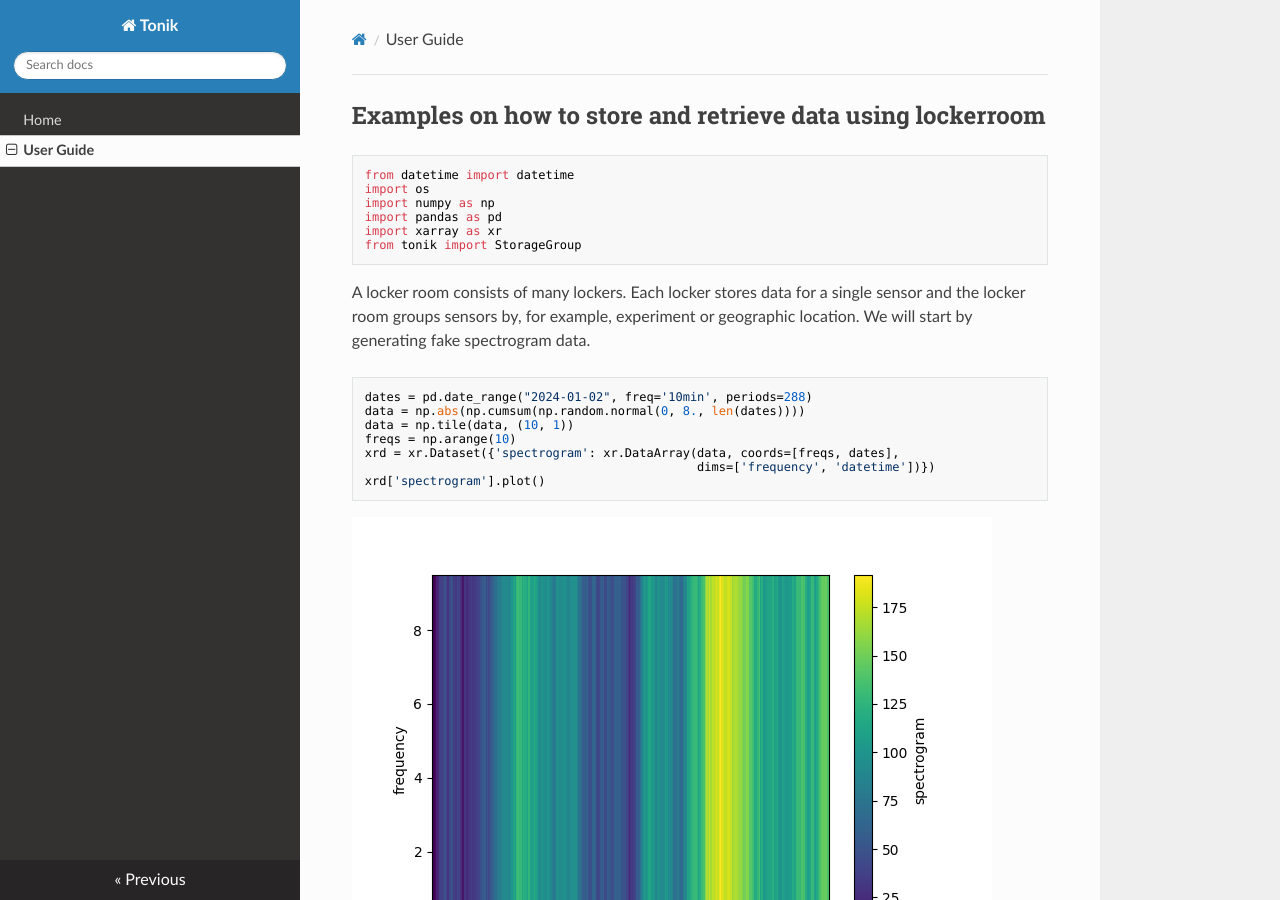
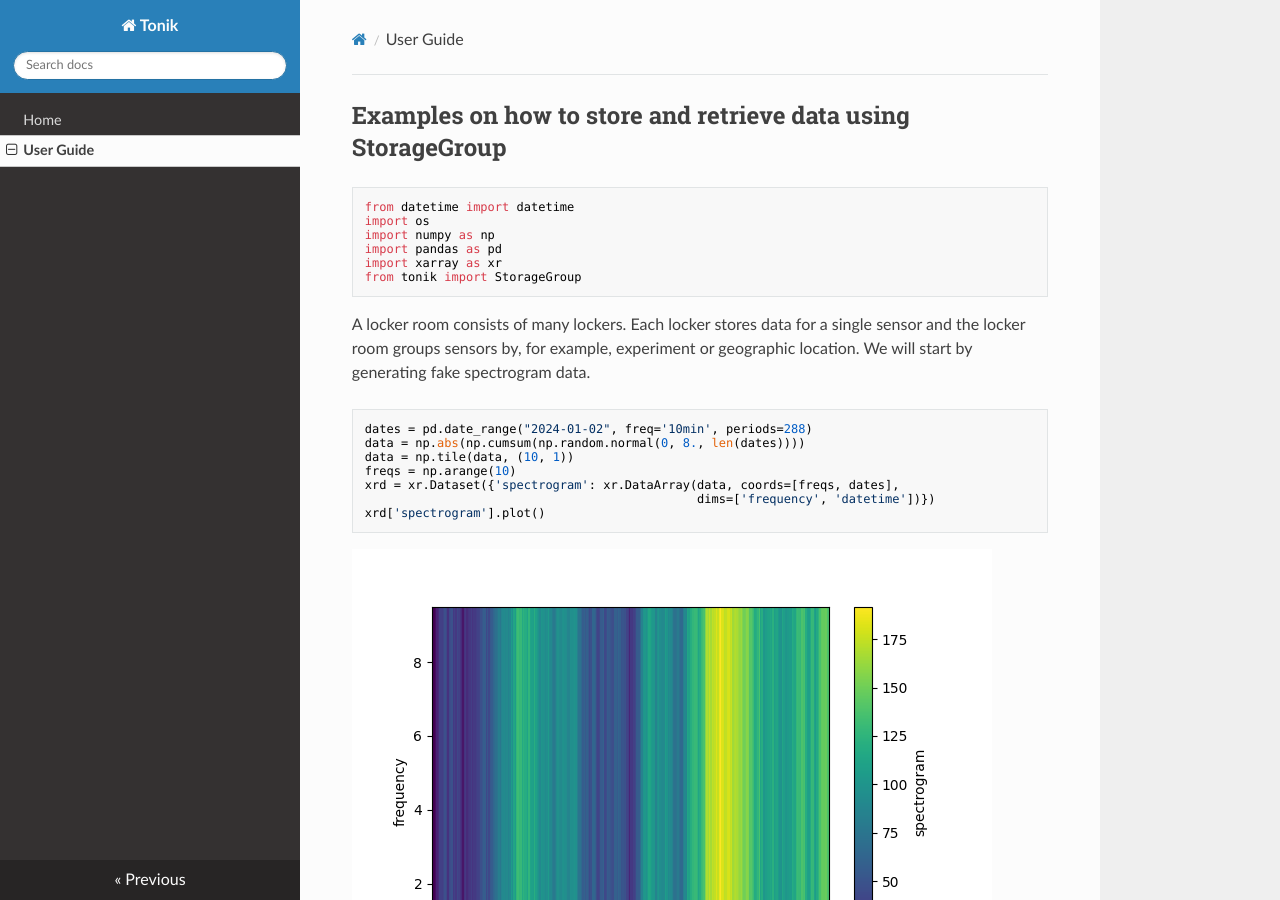
Before and after one commit to tsc-tools/tonik, an MkDocs documentation site: the page built from docs/user_guide.md, in a window 1280 px wide and 900 px high. Built offline with MkDocs 1.6.1, drawn with Linux system fonts in a browser that asks for light colours; nearby versions of some CDN libraries.

Commit message:
fixing typos

````diff
--- a/docs/user_guide.md
+++ b/docs/user_guide.md
@@ -1,4 +1,4 @@
-## Examples on how to store and retrieve data using lockerroom
+## Examples on how to store and retrieve data using StorageGroup
 
 ```python
 from datetime import datetime
````
Also changed, not shown: HOW_TO_RELEASE.md (+2 -2 lines), 1 other file.
